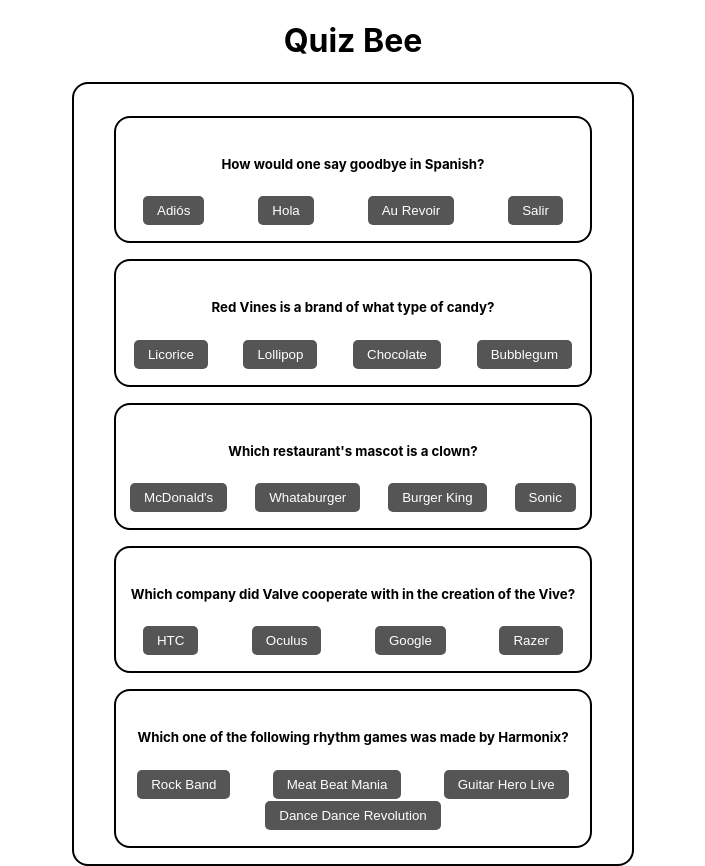
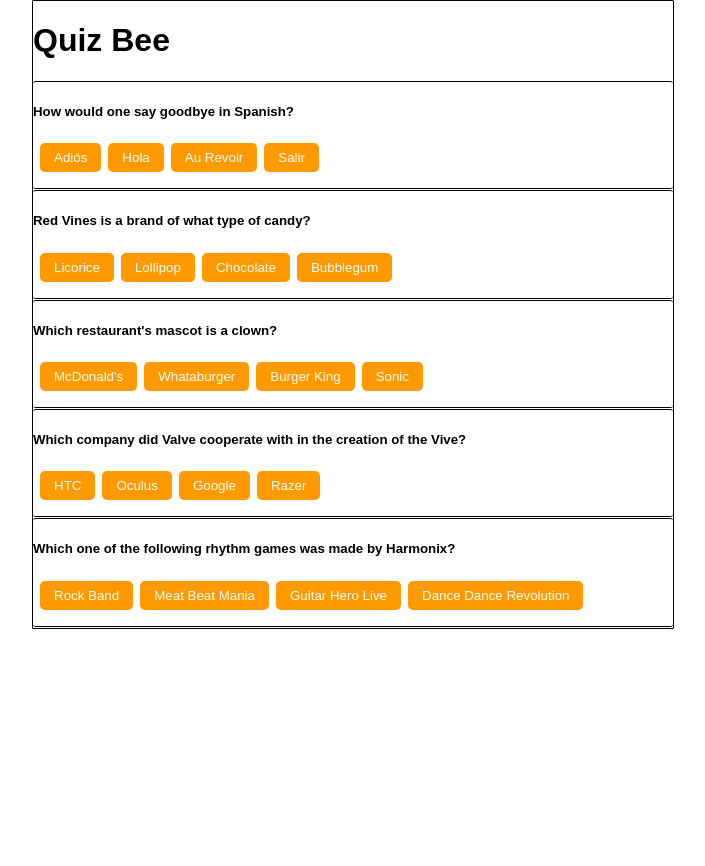
Before and after one commit to AjaySankar/quiz-app, a React (Create React App) app: page / in a window 1280 px wide. Shown: the whole page, without its empty margins (287-992 px from the left). After the commit the page ends 800 px from the top, so only its background shows below. Built offline with nearby package versions, Linux system fonts and the light colour scheme.

Commit message:
Added more styles

```diff
--- a/src/App.css
+++ b/src/App.css
@@ -1,8 +1,18 @@
+#root {
+  display: flex;
+  justify-content: center;
+  align-items: center;
+}
+
 .App {
   display: flex;
-  text-align: center;
+  border-style: solid;
+  border-width: 1px;
+  border-radius: 1px;
+  font-family: Arial, sans-serif;
+  flex-direction: column;
   justify-content: center;
-  align-items: center;
+  width: 50%;
 }
 
 .quiz-container {
@@ -10,27 +20,38 @@
   flex-direction: column;
   justify-content: center;
   align-items: center;
-  border-style: solid;
-  border-width: 2px;
-  padding: 1rem;
-  border-radius: 1rem;
 }
 
 .question-container {
-  padding-top: 1rem;
   padding-bottom: 1rem;
-  border-style: solid;
-  border-width: 2px;
-  border-radius: 1rem;
-  width: 90%;
-  margin-top: 1rem;
+  width: 100%;
+  border-top: solid;
+  border-bottom: solid;
+  border-width: 1px;
+  margin-bottom: 1px;
+  border-radius: 3px;
+}
+
+.question {
+  margin-left: 3px;
+  text-align: left;
+}
+
+.heading {
+  margin-left: 3px;
+  text-align: left;
+  background-color: black;
+  color: white;
+  padding: 5px;
+  margin: 0 0;
+  margin-bottom: 1px;
 }
 
 .options-container {
   display: flex;
   flex-wrap: wrap;
   flex-direction: row;
-  justify-content: space-around;
+  justify-content: flex-start;
 }
 
 .option {
@@ -40,11 +61,12 @@
   text-align: center;
   text-decoration: none;
   cursor: pointer;
-  background-color: #555555;
+  background-color: #FF9900;
   margin-top: 2px;
   transition-duration: 0.4s;
   border-radius: 5px;
   border-width: 2px;
+  margin-left: 7px;
 }
 
 .option:hover {
```
